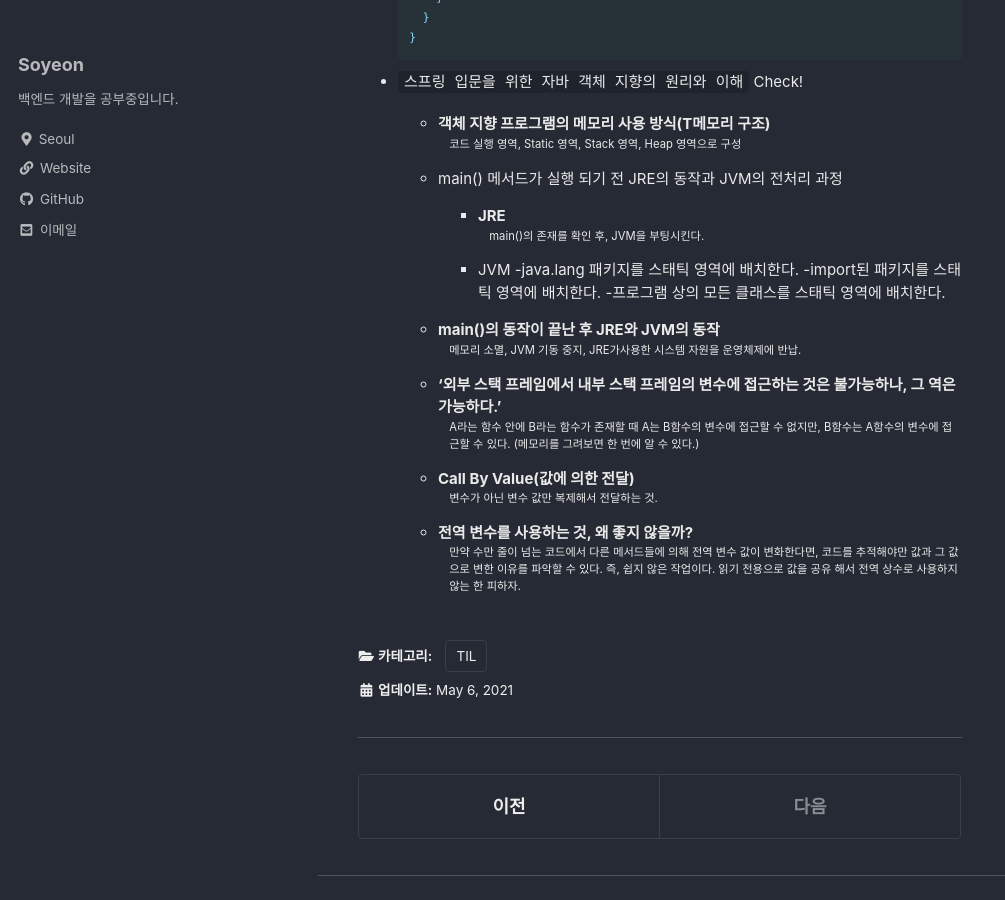
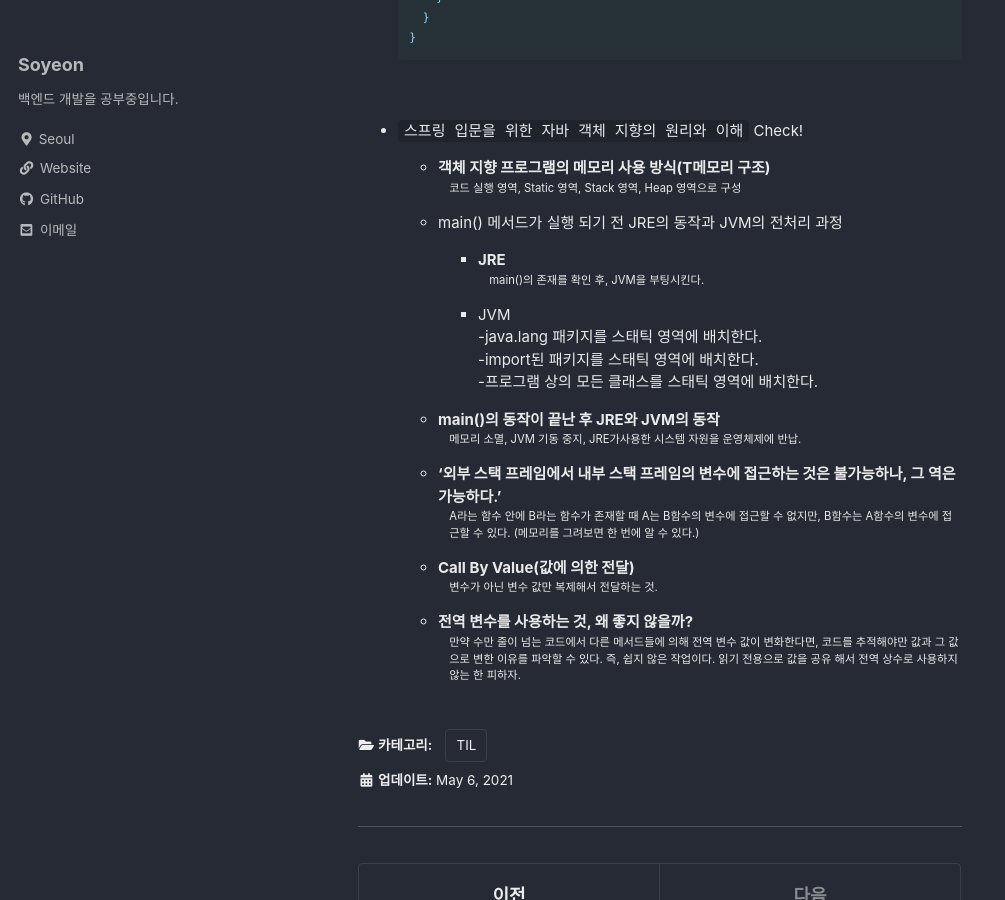
Before and after one commit to liv660/liv660.github.io, a Jekyll site: the page built from _posts/TIL/21.05.study/2021-05-06-study.md, in a window 1280 px wide and 900 px high, scrolled down 1220 px. Shown: the whole window, without its empty margins (0-1005 px from the left). Built offline with Jekyll 4.4.1, drawn with Linux system fonts in a browser that asks for light colours; cached includes are drawn as plain includes.

Commit message:
Update 05.06.TIL

````diff
--- a/_posts/TIL/21.05.study/2021-05-06-study.md
+++ b/_posts/TIL/21.05.study/2021-05-06-study.md
@@ -53,6 +53,7 @@ categories:
   }
   ```
 
+<br />
 
 + `스프링 입문을 위한 자바 객체 지향의 원리와 이해` Check!
   + 객체 지향 프로그램의 메모리 사용 방식(T메모리 구조)<br/>
@@ -61,9 +62,9 @@ categories:
   + main() 메서드가 실행 되기 전 JRE의 동작과 JVM의 전처리 과정<br/>
     + JRE <br/>
       : main()의 존재를 확인 후, JVM을 부팅시킨다.<br />
-    + JVM
-      -java.lang 패키지를 스태틱 영역에 배치한다.
-      -import된 패키지를 스태틱 영역에 배치한다.
+    + JVM <br />
+      -java.lang 패키지를 스태틱 영역에 배치한다. <br />
+      -import된 패키지를 스태틱 영역에 배치한다. <br />
       -프로그램 상의 모든 클래스를 스태틱 영역에 배치한다.
 
   + main()의 동작이 끝난 후 JRE와 JVM의 동작<br />
````
